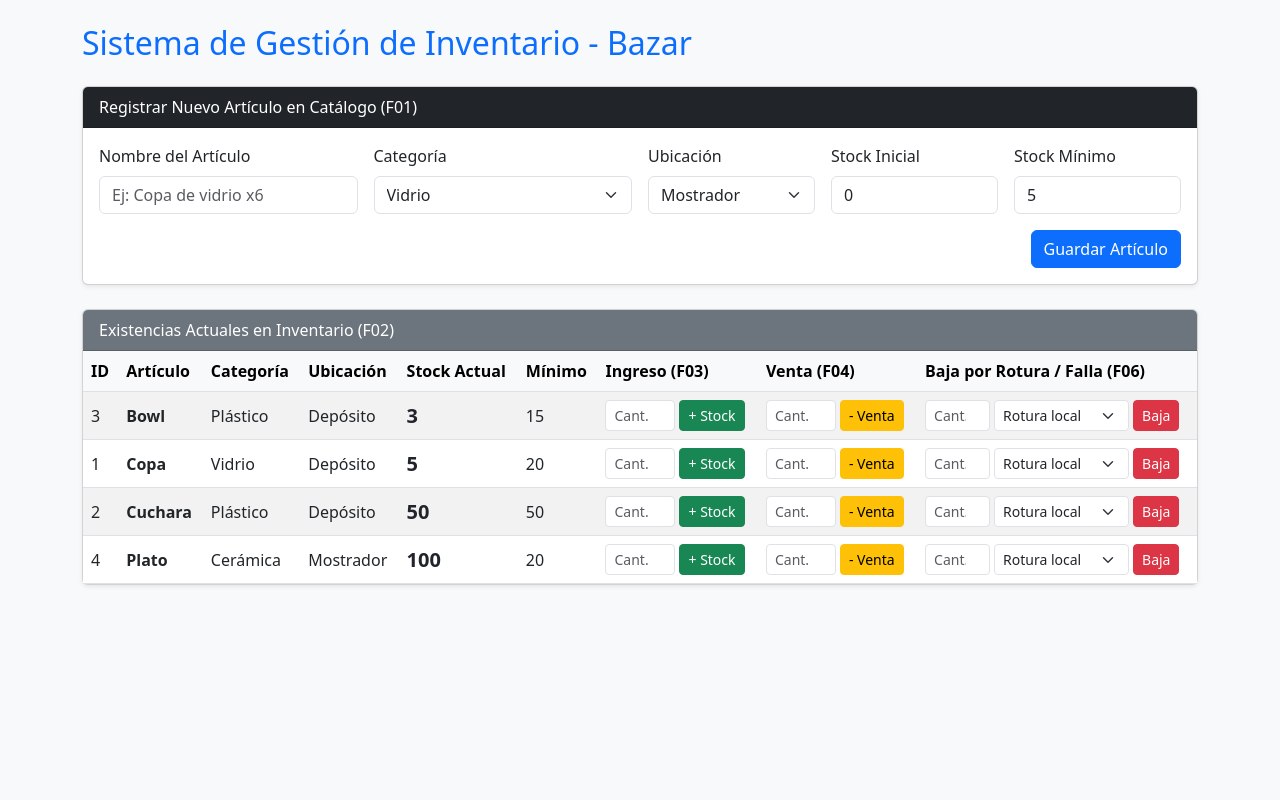
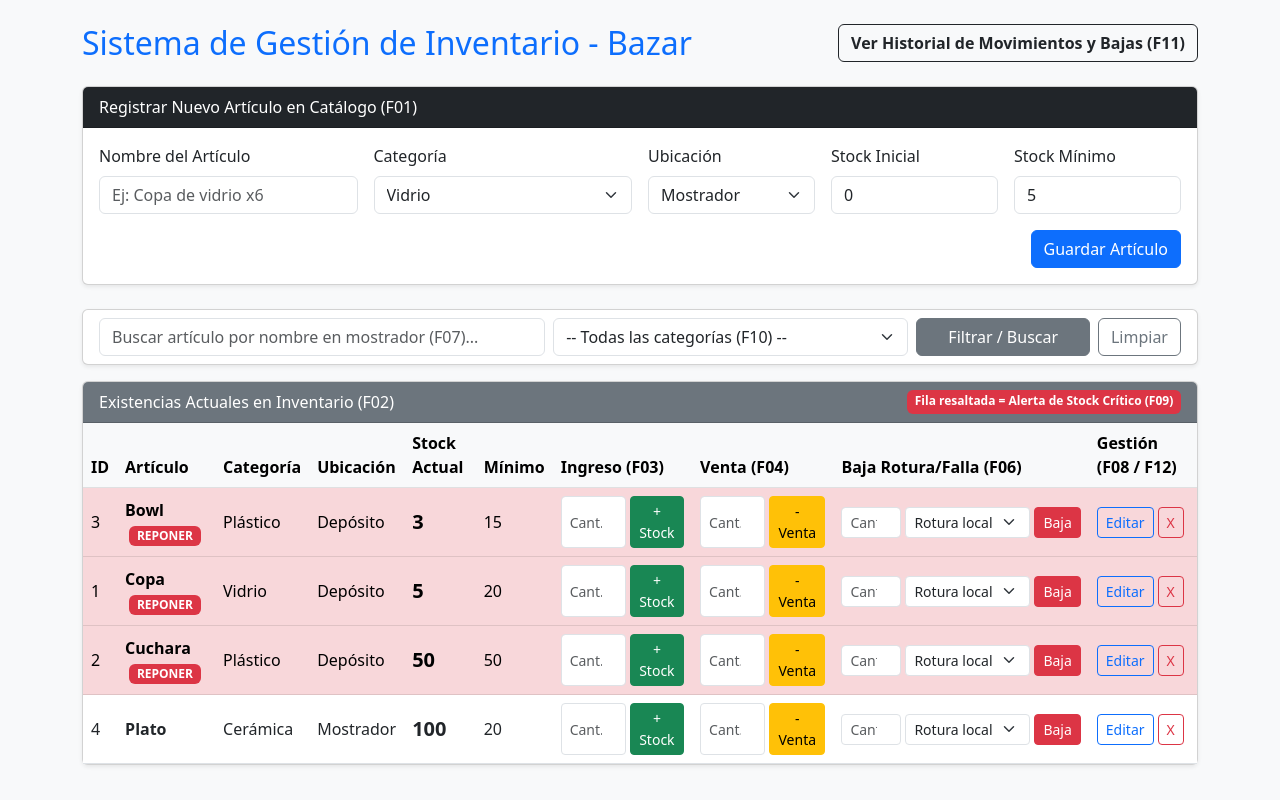
Before and after one commit to brunobrunengo12/Bazar-Inventario-GDS, a Flask app: page / in a window 1280 px wide. Run offline with Flask 3, Linux system fonts and the light colour scheme; data comes from the database, SQL or seed files in the repository; both versions use the stored data as it was after the commit.

Commit message:
Cierre Etapa 2: Validaciones F05, edicion F08, alertas F09, filtros F07/F10, historial F11 y baja F12

```diff
--- a/app.py
+++ b/app.py
@@ -2,20 +2,19 @@ import sqlite3
 from flask import Flask, render_template, request, redirect, url_for, flash
 
 app = Flask(__name__)
-app.secret_key = "clave_secreta_bazar"  # Necesaria para mostrar mensajes en pantalla
+app.secret_key = "clave_secreta_bazar"
 
 DB_NAME = "bazar.db"
 
 def get_db():
-    """Conecta a SQLite y permite acceder a las columnas por nombre."""
+    """CONECTA A SQLITE"""
     conn = sqlite3.connect(DB_NAME)
     conn.row_factory = sqlite3.Row
     return conn
 
 def init_db():
-    """Crea las dos tablas del sistema si no existen."""
+    """CREA LAS DOS TABLAS SI NO EXISTEN"""
     with get_db() as conn:
-        # Tabla 1: Catálogo de artículos (Sin precios, foco en stock y ubicación)
         conn.execute("""
             CREATE TABLE IF NOT EXISTS productos (
                 id INTEGER PRIMARY KEY AUTOINCREMENT,
@@ -27,13 +26,12 @@ def init_db():
                 activo INTEGER NOT NULL DEFAULT 1
             )
         """)
-        # Tabla 2: Historial de entradas, ventas y bajas por rotura/falla
         conn.execute("""
             CREATE TABLE IF NOT EXISTS movimientos (
                 id INTEGER PRIMARY KEY AUTOINCREMENT,
                 producto_id INTEGER NOT NULL,
-                tipo TEXT NOT NULL,        -- 'INGRESO', 'VENTA', 'BAJA'
-                motivo TEXT NOT NULL,      -- 'Re-stock', 'Venta mostrador', 'Rotura en local', 'Falla de fábrica'
+                tipo TEXT NOT NULL,
+                motivo TEXT NOT NULL,
                 cantidad INTEGER NOT NULL,
                 fecha TIMESTAMP DEFAULT CURRENT_TIMESTAMP,
                 FOREIGN KEY (producto_id) REFERENCES productos (id)
@@ -41,23 +39,52 @@ def init_db():
         """)
         conn.commit()
 
-# F02: Listado general de existencias (MD)
+# FUNCIONALIDADES F02, F07 Y F10 (MAURO Y GONZALO)
 @app.route("/")
 def index():
+    busqueda = request.args.get("q", "").strip()
+    categoria_filtro = request.args.get("categoria", "").strip()
+
+    query = "SELECT * FROM productos WHERE activo = 1"
+    params = []
+
+    if busqueda:
+        query += " AND nombre LIKE ?"
+        params.append(f"%{busqueda}%")
+
+    if categoria_filtro:
+        query += " AND categoria = ?"
+        params.append(categoria_filtro)
+
+    query += " ORDER BY nombre"
+
     with get_db() as conn:
-        productos = conn.execute(
-            "SELECT * FROM productos WHERE activo = 1 ORDER BY nombre"
-        ).fetchall()
-    return render_template("index.html", productos=productos)
+        productos = conn.execute(query, params).fetchall()
 
-# F01: Alta de artículo en catálogo (BB)
+    return render_template(
+        "index.html",
+        productos=productos,
+        busqueda=busqueda,
+        categoria_filtro=categoria_filtro
+    )
+
+# FUNCIONALIDADES F01 Y F05 (BRUNO)
 @app.route("/agregar", methods=["POST"])
 def agregar_producto():
     nombre = request.form.get("nombre", "").strip()
-    categoria = request.form.get("categoria", "")
-    ubicacion = request.form.get("ubicacion", "")
-    stock_actual = int(request.form.get("stock_actual", 0))
-    stock_minimo = int(request.form.get("stock_minimo", 0))
+    categoria = request.form.get("categoria", "").strip()
+    ubicacion = request.form.get("ubicacion", "").strip()
+
+    try:
+        stock_actual = int(request.form.get("stock_actual", 0))
+        stock_minimo = int(request.form.get("stock_minimo", 0))
+    except ValueError:
+        flash("Error (F05): Las cantidades de stock deben ser números enteros válidos.", "danger")
+        return redirect(url_for("index"))
+
+    if not nombre or stock_actual < 0 or stock_minimo < 0:
+        flash("Error (F05): El nombre es obligatorio y no se permite ingresar stock inicial ni mínimo negativo.", "danger")
+        return redirect(url_for("index"))
 
     with get_db() as conn:
         cursor = conn.execute(
@@ -67,7 +94,6 @@ def agregar_producto():
         )
         producto_id = cursor.lastrowid
 
-        # Si ingresa con stock inicial mayor a 0, dejamos asentado el primer movimiento
         if stock_actual > 0:
             conn.execute(
                 "INSERT INTO movimientos (producto_id, tipo, motivo, cantidad) VALUES (?, 'INGRESO', 'Stock inicial', ?)",
@@ -75,12 +101,21 @@ def agregar_producto():
             )
         conn.commit()
 
+    flash(f"Artículo '{nombre}' registrado correctamente.", "success")
     return redirect(url_for("index"))
 
-# F03: Registro de ingreso de mercadería / Re-stock (GB)
+# FUNCIONALIDADES F03 Y F05 (GONZALO Y BRUNO)
 @app.route("/restock/<int:id>", methods=["POST"])
 def re_stock(id):
-    cantidad = int(request.form.get("cantidad", 0))
+    try:
+        cantidad = int(request.form.get("cantidad", 0))
+    except ValueError:
+        cantidad = 0
+
+    if cantidad <= 0:
+        flash("Error (F05): La cantidad a ingresar por re-stock debe ser mayor a cero.", "danger")
+        return redirect(url_for("index"))
+
     with get_db() as conn:
         conn.execute(
             "UPDATE productos SET stock_actual = stock_actual + ? WHERE id = ?",
@@ -91,14 +126,28 @@ def re_stock(id):
             (id, cantidad)
         )
         conn.commit()
+
+    flash("Ingreso de mercadería registrado correctamente.", "success")
     return redirect(url_for("index"))
 
-# F04: Registro de salida por venta en mostrador (GB)
+# FUNCIONALIDADES F04 Y F05 (GONZALO Y BRUNO)
 @app.route("/venta/<int:id>", methods=["POST"])
 def registrar_venta(id):
-    cantidad = int(request.form.get("cantidad", 0))
+    try:
+        cantidad = int(request.form.get("cantidad", 0))
+    except ValueError:
+        cantidad = 0
+
+    if cantidad <= 0:
+        flash("Error (F05): La cantidad de salida por venta debe ser mayor a cero.", "danger")
+        return redirect(url_for("index"))
+
     with get_db() as conn:
-        # En Etapa 1 aún no validamos en el backend si el stock queda negativo (F05 pendiente)
+        producto = conn.execute("SELECT nombre, stock_actual FROM productos WHERE id = ?", (id,)).fetchone()
+        if not producto or producto["stock_actual"] < cantidad:
+            flash(f"Error (F05): Stock insuficiente para '{producto['nombre']}'. Disponible: {producto['stock_actual']} u.", "danger")
+            return redirect(url_for("index"))
+
         conn.execute(
             "UPDATE productos SET stock_actual = stock_actual - ? WHERE id = ?",
             (cantidad, id)
@@ -108,14 +157,30 @@ def registrar_venta(id):
             (id, cantidad)
         )
         conn.commit()
+
+    flash("Salida por venta registrada.", "success")
     return redirect(url_for("index"))
 
-# F06: Baja de mercadería por rotura o falla de fábrica (IR)
+# FUNCIONALIDADES F06 Y F06 (IGNACIO Y BRUNO)
 @app.route("/baja/<int:id>", methods=["POST"])
 def registrar_baja(id):
-    cantidad = int(request.form.get("cantidad", 0))
-    motivo = request.form.get("motivo", "Rotura en local") # 'Rotura en local' o 'Falla de fábrica'
+    try:
+        cantidad = int(request.form.get("cantidad", 0))
+    except ValueError:
+        cantidad = 0
+
+    motivo = request.form.get("motivo", "Rotura en local")
+
+    if cantidad <= 0:
+        flash("Error (F05): La cantidad a dar de baja debe ser mayor a cero.", "danger")
+        return redirect(url_for("index"))
+
     with get_db() as conn:
+        producto = conn.execute("SELECT nombre, stock_actual FROM productos WHERE id = ?", (id,)).fetchone()
+        if not producto or producto["stock_actual"] < cantidad:
+            flash(f"Error (F05): No se puede dar de baja más unidades de las existentes ({producto['stock_actual']} u.).", "danger")
+            return redirect(url_for("index"))
+
         conn.execute(
             "UPDATE productos SET stock_actual = stock_actual - ? WHERE id = ?",
             (cantidad, id)
@@ -125,7 +190,58 @@ def registrar_baja(id):
             (id, motivo, cantidad)
         )
         conn.commit()
+
+    flash(f"Baja registrada ({motivo}).", "warning")
     return redirect(url_for("index"))
+
+# FUNCIONALIDAD F08 (MAURO)
+@app.route("/editar/<int:id>", methods=["POST"])
+def editar_producto(id):
+    nombre = request.form.get("nombre", "").strip()
+    categoria = request.form.get("categoria", "").strip()
+    ubicacion = request.form.get("ubicacion", "").strip()
+
+    try:
+        stock_minimo = int(request.form.get("stock_minimo", 0))
+    except ValueError:
+        stock_minimo = -1
+
+    if not nombre or stock_minimo < 0:
+        flash("Error (F05/F08): Datos de edición inválidos o stock mínimo negativo.", "danger")
+        return redirect(url_for("index"))
+
+    with get_db() as conn:
+        conn.execute(
+            """UPDATE productos
+               SET nombre = ?, categoria = ?, ubicacion = ?, stock_minimo = ?
+               WHERE id = ?""",
+            (nombre, categoria, ubicacion, stock_minimo, id)
+        )
+        conn.commit()
+
+    flash(f"Datos del artículo '{nombre}' actualizados sin alterar sus existencias.", "info")
+    return redirect(url_for("index"))
+
+# FUNCIONALIDAD F12 (BRUNO)
+@app.route("/eliminar/<int:id>", methods=["POST"])
+def eliminar_producto(id):
+    with get_db() as conn:
+        conn.execute("UPDATE productos SET activo = 0 WHERE id = ?", (id,))
+        conn.commit()
+    flash("Artículo discontinuado eliminado del catálogo activo.", "secondary")
+    return redirect(url_for("index"))
+
+# FUNCIONALIDAD F11 (IGNACIO)
+@app.route("/historial")
+def historial():
+    with get_db() as conn:
+        movimientos = conn.execute("""
+            SELECT m.id, p.nombre AS producto_nombre, p.categoria, m.tipo, m.motivo, m.cantidad, m.fecha
+            FROM movimientos m
+            JOIN productos p ON m.producto_id = p.id
+            ORDER BY m.fecha DESC, m.id DESC
+        """).fetchall()
+    return render_template("historial.html", movimientos=movimientos)
 
 if __name__ == "__main__":
     init_db()
--- a/templates/index.html
+++ b/templates/index.html
@@ -2,14 +2,33 @@
 <html lang="es">
 <head>
     <meta charset="UTF-8">
-    <title>Control de Stock - Bazar (Etapa 1)</title>
+    <title>Control de Stock - Bazar (Versión Final - Etapa 2)</title>
     <link href="https://cdn.jsdelivr.net/npm/bootstrap@5.3.0/dist/css/bootstrap.min.css" rel="stylesheet">
 </head>
 <body class="bg-light">
 <div class="container py-4">
-    <h2 class="mb-4 text-primary">Sistema de Gestión de Inventario - Bazar</h2>
 
-    <!-- F01: Formulario de Alta de Artículo (BB) -->
+    <!-- Encabezado y acceso al Historial -->
+    <div class="d-flex justify-content-between align-items-center mb-4">
+        <h2 class="text-primary mb-0">Sistema de Gestión de Inventario - Bazar</h2>
+        <a href="{{ url_for('historial') }}" class="btn btn-outline-dark fw-bold">
+            Ver Historial de Movimientos y Bajas (F11)
+        </a>
+    </div>
+
+    <!-- Mensajes de Validación y Confirmaciones -->
+    {% with messages = get_flashed_messages(with_categories=true) %}
+        {% if messages %}
+            {% for category, message in messages %}
+                <div class="alert alert-{{ category }} alert-dismissible fade show shadow-sm" role="alert">
+                    {{ message }}
+                    <button type="button" class="btn-close" data-bs-dismiss="alert"></button>
+                </div>
+            {% endfor %}
+        {% endif %}
+    {% endwith %}
+
+    <!-- Formulario de Alta de Artículo (BRUNO) -->
     <div class="card mb-4 shadow-sm">
         <div class="card-header bg-dark text-white">Registrar Nuevo Artículo en Catálogo (F01)</div>
         <div class="card-body">
@@ -37,11 +56,11 @@
                 </div>
                 <div class="col-md-2">
                     <label class="form-label">Stock Inicial</label>
-                    <input type="number" name="stock_actual" class="form-control" value="0" required>
+                    <input type="number" name="stock_actual" class="form-control" value="0" min="0" required>
                 </div>
                 <div class="col-md-2">
                     <label class="form-label">Stock Mínimo</label>
-                    <input type="number" name="stock_minimo" class="form-control" value="5" required>
+                    <input type="number" name="stock_minimo" class="form-control" value="5" min="0" required>
                 </div>
                 <div class="col-12 text-end">
                     <button type="submit" class="btn btn-primary">Guardar Artículo</button>
@@ -50,11 +69,37 @@
         </div>
     </div>
 
-    <!-- F02: Listado General de Existencias (MD) -->
+    <!-- Búsqueda rápida (GONZALO) y Filtro por categoría (MAURO) -->
+    <div class="card mb-3 shadow-sm">
+        <div class="card-body py-2">
+            <form method="GET" action="{{ url_for('index') }}" class="row g-2 align-items-center">
+                <div class="col-md-5">
+                    <input type="text" name="q" class="form-control" placeholder="Buscar artículo por nombre en mostrador (F07)..." value="{{ busqueda }}">
+                </div>
+                <div class="col-md-4">
+                    <select name="categoria" class="form-select">
+                        <option value="">-- Todas las categorías (F10) --</option>
+                        {% for cat in ['Vidrio', 'Plástico', 'Cerámica', 'Cocina', 'Regalería'] %}
+                            <option value="{{ cat }}" {% if categoria_filtro == cat %}selected{% endif %}>{{ cat }}</option>
+                        {% endfor %}
+                    </select>
+                </div>
+                <div class="col-md-3 d-flex gap-2">
+                    <button type="submit" class="btn btn-secondary w-100">Filtrar / Buscar</button>
+                    <a href="{{ url_for('index') }}" class="btn btn-outline-secondary">Limpiar</a>
+                </div>
+            </form>
+        </div>
+    </div>
+
+    <!-- Listado general con alertas de stock crítico -->
     <div class="card shadow-sm">
-        <div class="card-header bg-secondary text-white">Existencias Actuales en Inventario (F02)</div>
+        <div class="card-header bg-secondary text-white d-flex justify-content-between">
+            <span>Existencias Actuales en Inventario (F02)</span>
+            <span class="badge bg-danger">Fila resaltada = Alerta de Stock Crítico (F09)</span>
+        </div>
         <div class="card-body p-0">
-            <table class="table table-striped table-hover mb-0 align-middle">
+            <table class="table table-hover mb-0 align-middle">
                 <thead class="table-light">
                     <tr>
                         <th>ID</th>
@@ -65,50 +110,93 @@
                         <th>Mínimo</th>
                         <th>Ingreso (F03)</th>
                         <th>Venta (F04)</th>
-                        <th>Baja por Rotura / Falla (F06)</th>
+                        <th>Baja Rotura/Falla (F06)</th>
+                        <th>Gestión (F08 / F12)</th>
                     </tr>
                 </thead>
                 <tbody>
                     {% for p in productos %}
-                    <tr>
+                    <!-- Resaltado condicional si stock_actual <= stock_minimo -->
+                    <tr class="{% if p.stock_actual <= p.stock_minimo %}table-danger{% endif %}">
                         <td>{{ p.id }}</td>
-                        <td class="fw-bold">{{ p.nombre }}</td>
+                        <td>
+                            <span class="fw-bold">{{ p.nombre }}</span>
+                            {% if p.stock_actual <= p.stock_minimo %}
+                                <span class="badge bg-danger ms-1">REPONER</span>
+                            {% endif %}
+                        </td>
                         <td>{{ p.categoria }}</td>
                         <td>{{ p.ubicacion }}</td>
                         <td class="fs-5 fw-bold">{{ p.stock_actual }}</td>
                         <td>{{ p.stock_minimo }}</td>
 
-                        <!-- F03: Re-stock (GB) -->
+                        <!-- Re-stock -->
                         <td>
                             <form action="{{ url_for('re_stock', id=p.id) }}" method="POST" class="d-flex gap-1">
-                                <input type="number" name="cantidad" class="form-control form-control-sm" style="width: 70px;" placeholder="Cant." required>
+                                <input type="number" name="cantidad" class="form-control form-control-sm" style="width: 65px;" min="1" placeholder="Cant." required>
                                 <button type="submit" class="btn btn-success btn-sm">+ Stock</button>
                             </form>
                         </td>
 
-                        <!-- F04: Salida por Venta (GB) -->
+                        <!-- Salida por venta -->
                         <td>
                             <form action="{{ url_for('registrar_venta', id=p.id) }}" method="POST" class="d-flex gap-1">
-                                <input type="number" name="cantidad" class="form-control form-control-sm" style="width: 70px;" placeholder="Cant." required>
+                                <input type="number" name="cantidad" class="form-control form-control-sm" style="width: 65px;" min="1" placeholder="Cant." required>
                                 <button type="submit" class="btn btn-warning btn-sm">- Venta</button>
                             </form>
                         </td>
 
-                        <!-- F06: Baja por Rotura o Falla (IR) -->
+                        <!-- Baja por rotura o falla -->
                         <td>
                             <form action="{{ url_for('registrar_baja', id=p.id) }}" method="POST" class="d-flex gap-1">
-                                <input type="number" name="cantidad" class="form-control form-control-sm" style="width: 65px;" placeholder="Cant." required>
-                                <select name="motivo" class="form-select form-select-sm" style="width: 135px;">
+                                <input type="number" name="cantidad" class="form-control form-control-sm" style="width: 60px;" min="1" placeholder="Cant." required>
+                                <select name="motivo" class="form-select form-select-sm" style="width: 125px;">
                                     <option value="Rotura en local">Rotura local</option>
                                     <option value="Falla de fábrica">Falla fábrica</option>
                                 </select>
                                 <button type="submit" class="btn btn-danger btn-sm">Baja</button>
                             </form>
                         </td>
+
+                        <!-- Modificar y Eliminar -->
+                        <td>
+                            <div class="d-flex gap-1 align-items-center">
+                                <details>
+                                    <summary class="btn btn-outline-primary btn-sm">Editar</summary>
+                                    <form action="{{ url_for('editar_producto', id=p.id) }}" method="POST" class="p-2 bg-white border rounded mt-1 shadow-sm" style="min-width: 220px;">
+                                        <div class="mb-1">
+                                            <input type="text" name="nombre" value="{{ p.nombre }}" class="form-control form-control-sm" required>
+                                        </div>
+                                        <div class="mb-1">
+                                            <select name="categoria" class="form-select form-select-sm">
+                                                {% for cat in ['Vidrio', 'Plástico', 'Cerámica', 'Cocina', 'Regalería'] %}
+                                                    <option value="{{ cat }}" {% if p.categoria == cat %}selected{% endif %}>{{ cat }}</option>
+                                                {% endfor %}
+                                            </select>
+                                        </div>
+                                        <div class="mb-1">
+                                            <select name="ubicacion" class="form-select form-select-sm">
+                                                <option value="Mostrador" {% if p.ubicacion == 'Mostrador' %}selected{% endif %}>Mostrador</option>
+                                                <option value="Depósito" {% if p.ubicacion == 'Depósito' %}selected{% endif %}>Depósito</option>
+                                            </select>
+                                        </div>
+                                        <div class="mb-2">
+                                            <label class="small text-muted">Stock Mínimo:</label>
+                                            <input type="number" name="stock_minimo" value="{{ p.stock_minimo }}" min="0" class="form-control form-control-sm" required>
+                                        </div>
+                                        <button type="submit" class="btn btn-primary btn-sm w-100">Guardar Cambios</button>
+                                    </form>
+                                </details>
+
+                                <form action="{{ url_for('eliminar_producto', id=p.id) }}" method="POST" onsubmit="return confirm('¿Dar de baja definitiva este artículo discontinuado?');">
+                                    <button type="submit" class="btn btn-outline-danger btn-sm">X</button>
+                                </form>
+                            </div>
+                        </td>
                     </tr>
                     {% else %}
                     <tr>
-                        <td colspan="9" class="text-center py-3 text-muted">No hay artículos cargados en el inventario.</td>
+                        <td colspan="10" class="text-center py-3 text-muted">No se encontraron artículos con esos criterios.</td>
                     </tr>
                     {% endfor %}
                 </tbody>
@@ -116,5 +204,6 @@
         </div>
     </div>
 </div>
+<script src="https://cdn.jsdelivr.net/npm/bootstrap@5.3.0/dist/js/bootstrap.bundle.min.js"></script>
 </body>
 </html>
```
Also changed, not shown: templates/historial.html (+60 -0 lines), bazar.db.
